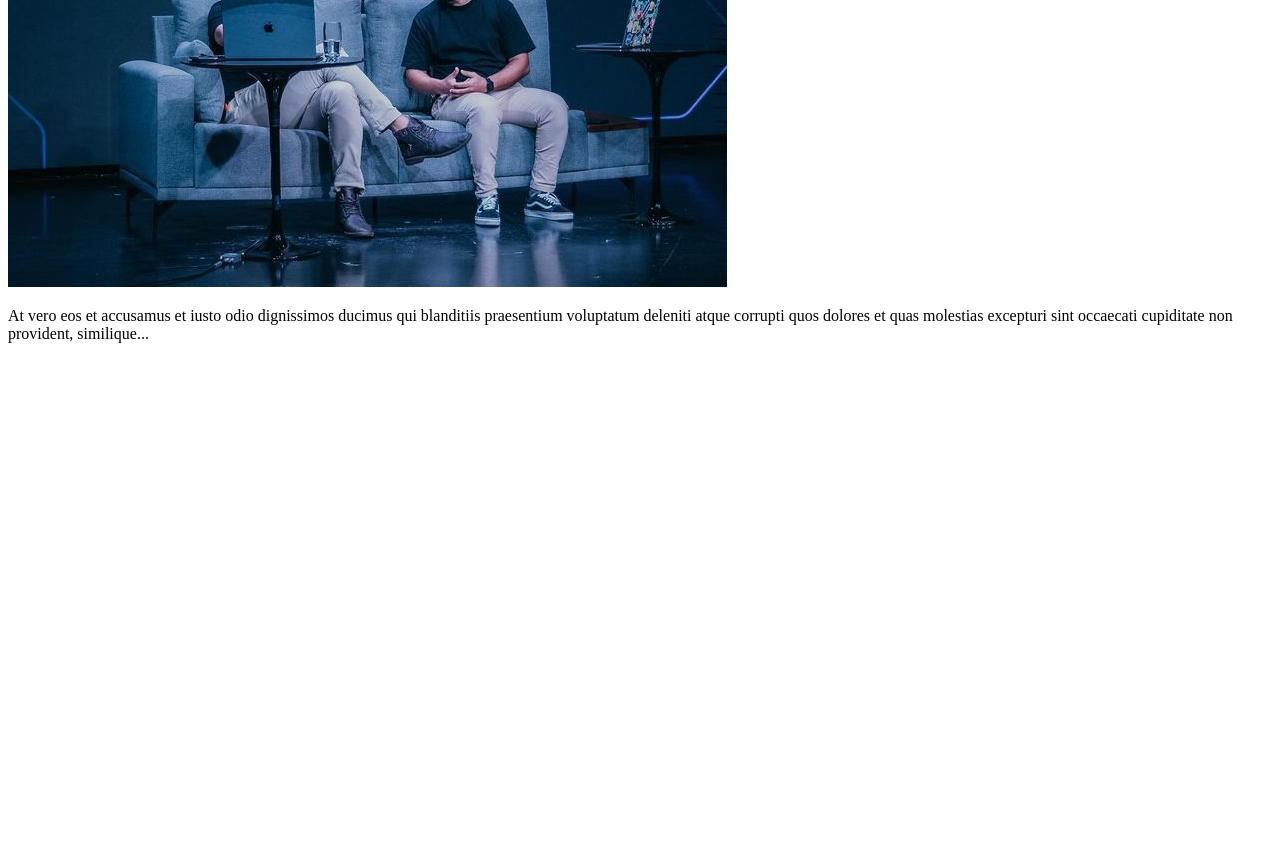
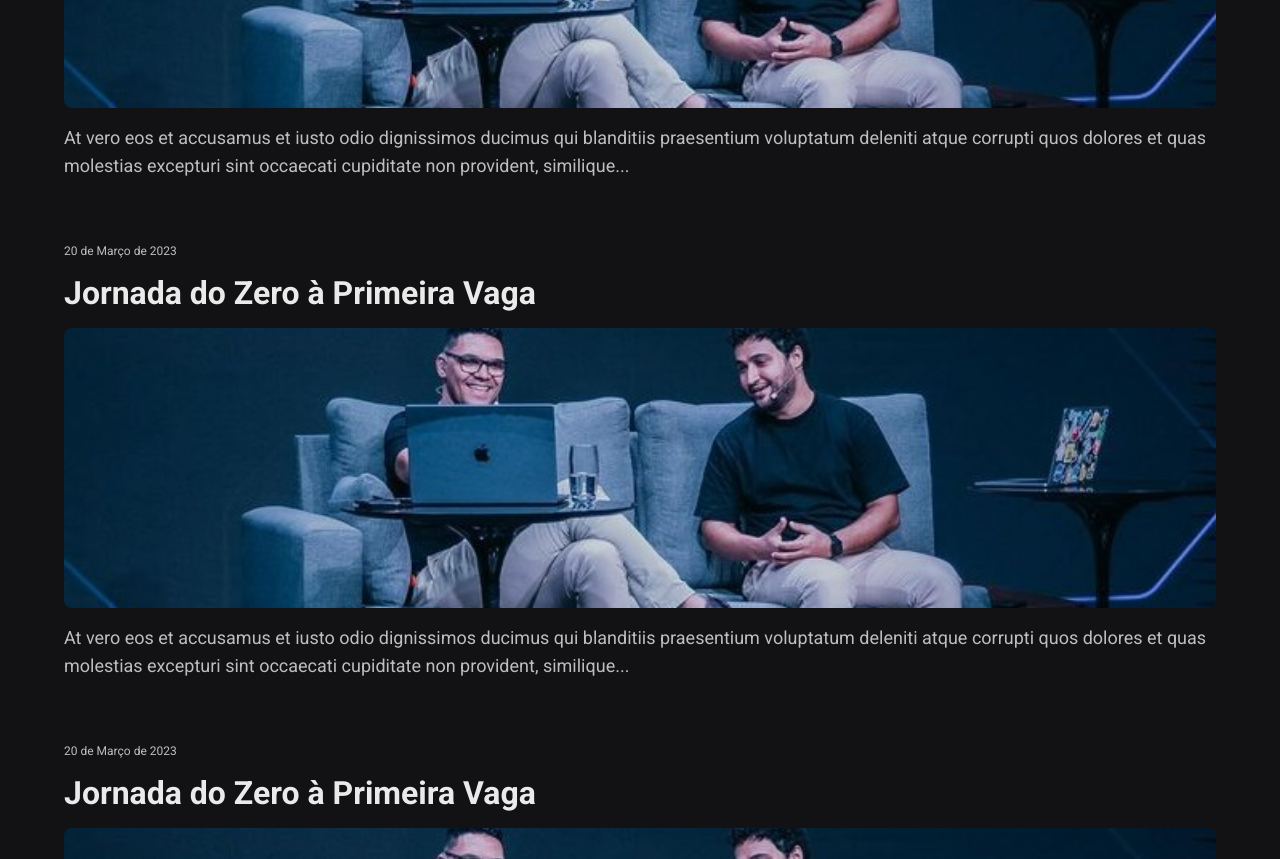
Before and after one commit to KiraOliveira/nlw_space_niver_explorer, a plain HTML site: page html/index.html in a window 1280 px wide. Shown: the part 320-1179 px from the top of the page. Before the commit the page ends 800 px from the top, so only its background shows below. Drawn offline with Linux system fonts and the light colour scheme.

Commit message:
Aula 2 - Iniciando a estilização

```diff
--- a/css/style.css
+++ b/css/style.css
@@ -0,0 +1,46 @@
+* {
+  margin: 0;
+  padding: 0;
+  box-sizing: border-box;
+}
+
+nav {
+  padding: 64px;
+}
+
+.memory {
+  display: flex;
+  flex-direction: column;
+  gap: 16px;
+  text-decoration: none;
+  margin-bottom: 64px;
+}
+
+body {
+  background-color: #121215;
+  color: #eaeaea;
+  font-family: 'Roboto', sans-serif;
+}
+
+.memory small {
+  color: #BEBEBF;
+  font-size: 12px;
+}
+
+.memory h1 {
+  font-size: 32px;
+  color: #eaeaea;
+}
+
+.memory img {
+  width: 100%;
+  height: 280px;
+  object-fit: cover;
+  border-radius: 8px;
+}
+
+.memory p {
+  font-size: 18px;
+  color: #bebebf;
+  line-height: 28px;
+}
--- a/html/index.html
+++ b/html/index.html
@@ -5,12 +5,22 @@
     <meta http-equiv="X-UA-Compatible" content="IE=edge" />
     <meta name="viewport" content="width=device-width, initial-scale=1.0" />
 
+    <link rel="preconnect" href="https://fonts.googleapis.com" />
+    <link rel="preconnect" href="https://fonts.gstatic.com" crossorigin />
+    <link
+      href="https://fonts.googleapis.com/css2?family=Roboto:wght@400;700&display=swap"
+      rel="stylesheet"
+    />
+
     <link rel="icon" type="image/png" href="../img/favicon.png" />
+
+    <link rel="stylesheet" href="../css/style.css" />
 
     <title>NLW Spacetime</title>
   </head>
   <body>
-    <div>
+    <nav>
+      <a href="https://www.youtube.com/watch?v=MUkZPS915X4&ab_channel=Rocketseat" target="_blank" class="memory">
         <small>20 de Março de 2023</small>
         <h1>Jornada do Zero à Primeira Vaga</h1>
         <img
@@ -24,6 +34,72 @@
           et quas molestias excepturi sint occaecati cupiditate non provident,
           similique...
         </p>
-    </div>
+      </a>
+
+      <a href="https://www.youtube.com/watch?v=MUkZPS915X4&ab_channel=Rocketseat" target="_blank" class="memory">
+        <small>20 de Março de 2023</small>
+        <h1>Jornada do Zero à Primeira Vaga</h1>
+        <img
+          src="../img/jornada.png"
+          alt="Rodrigo e Mayk apresentando o evento Jornada do Zero à Primeira Vaga"
+        />
+
+        <p>
+          At vero eos et accusamus et iusto odio dignissimos ducimus qui
+          blanditiis praesentium voluptatum deleniti atque corrupti quos dolores
+          et quas molestias excepturi sint occaecati cupiditate non provident,
+          similique...
+        </p>
+      </a>
+
+      <a href="https://www.youtube.com/watch?v=MUkZPS915X4&ab_channel=Rocketseat" target="_blank" class="memory">
+        <small>20 de Março de 2023</small>
+        <h1>Jornada do Zero à Primeira Vaga</h1>
+        <img
+          src="../img/jornada.png"
+          alt="Rodrigo e Mayk apresentando o evento Jornada do Zero à Primeira Vaga"
+        />
+
+        <p>
+          At vero eos et accusamus et iusto odio dignissimos ducimus qui
+          blanditiis praesentium voluptatum deleniti atque corrupti quos dolores
+          et quas molestias excepturi sint occaecati cupiditate non provident,
+          similique...
+        </p>
+      </a>
+
+      <a href="https://www.youtube.com/watch?v=MUkZPS915X4&ab_channel=Rocketseat" target="_blank" class="memory">
+        <small>20 de Março de 2023</small>
+        <h1>Jornada do Zero à Primeira Vaga</h1>
+        <img
+          src="../img/jornada.png"
+          alt="Rodrigo e Mayk apresentando o evento Jornada do Zero à Primeira Vaga"
+        />
+
+        <p>
+          At vero eos et accusamus et iusto odio dignissimos ducimus qui
+          blanditiis praesentium voluptatum deleniti atque corrupti quos dolores
+          et quas molestias excepturi sint occaecati cupiditate non provident,
+          similique...
+        </p>
+      </a>
+
+      <a href="https://www.youtube.com/watch?v=MUkZPS915X4&ab_channel=Rocketseat" target="_blank" class="memory">
+        <small>20 de Março de 2023</small>
+        <h1>Jornada do Zero à Primeira Vaga</h1>
+        <img
+          src="../img/jornada.png"
+          alt="Rodrigo e Mayk apresentando o evento Jornada do Zero à Primeira Vaga"
+        />
+
+        <p>
+          At vero eos et accusamus et iusto odio dignissimos ducimus qui
+          blanditiis praesentium voluptatum deleniti atque corrupti quos dolores
+          et quas molestias excepturi sint occaecati cupiditate non provident,
+          similique...
+        </p>
+      </a>
+
+    </nav>
   </body>
 </html>
```
Also changed, not shown: img/background.svg (added), img/logo.svg (added), 1 other file. Lines whose indentation alone changed are shown as unchanged.
